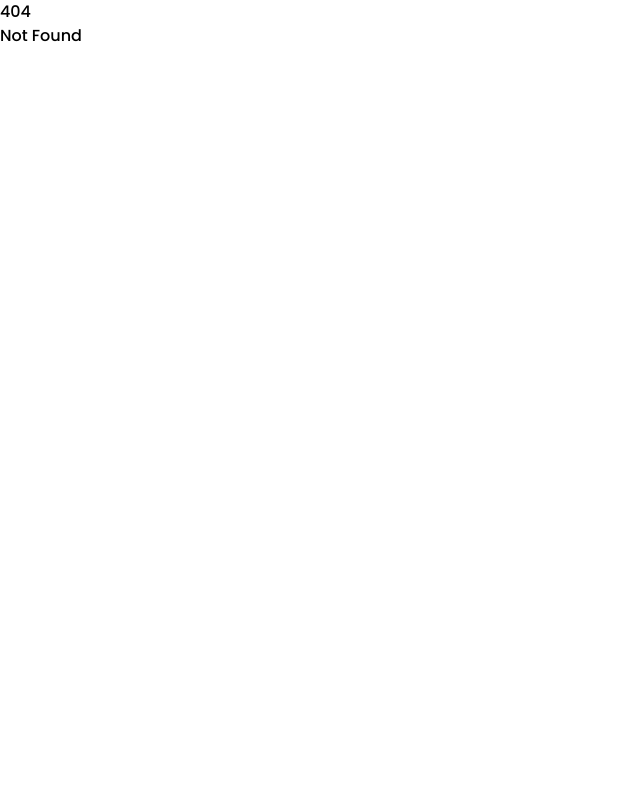
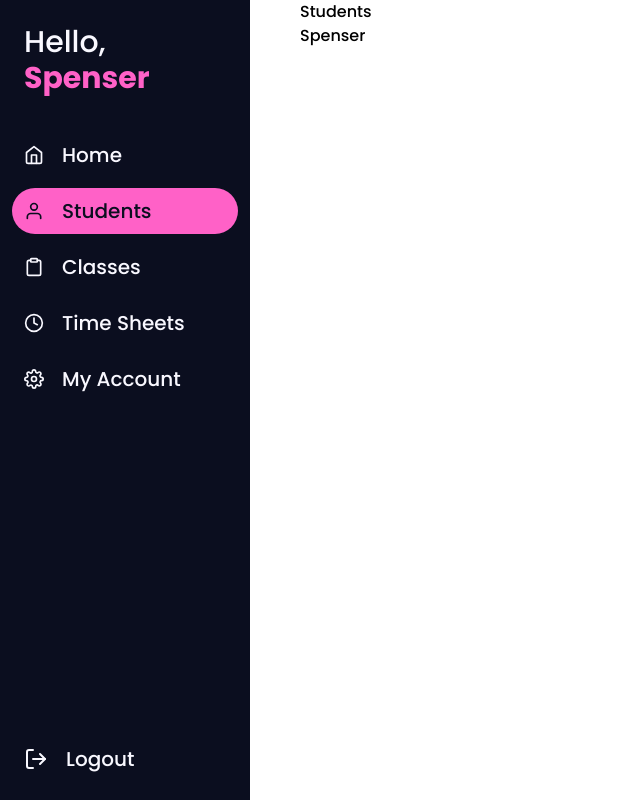
Before and after one commit to speiffer829/suzannes-app, a SvelteKit app: page /students in a window 1280 px wide. Before the commit this address had no page. Shown: the whole page, without its empty margins (0-640 px from the left). Built offline with nearby package versions, Linux system fonts and the light colour scheme.

Commit message:
current link styles

```diff
--- a/src/routes/(dashboard)/Sidebar.svelte
+++ b/src/routes/(dashboard)/Sidebar.svelte
@@ -1,8 +1,14 @@
+<script>
+	import { page } from '$app/stores';
+
+	$: console.log($page);
+</script>
+
 <aside class="bg-dark min-h-screen text-light flex flex-col">
 	<h2 class="p-6 text-3xl">Hello, <span class="text-pink font-bold">Spenser</span></h2>
 
 	<nav class="p-3">
-		<a href="/" class="px-3 py-2 mb-1">
+		<a href="/" class="px-3 py-2 mb-1" class:active={$page.routeId === '(dashboard)'}>
 			<svg
 				xmlns="http://www.w3.org/2000/svg"
 				width="20"
@@ -20,7 +26,7 @@
 			>
 			<span>Home</span>
 		</a>
-		<a href="/" class="px-3 py-2">
+		<a href="/students" class="px-3 py-2" class:active={$page.url.pathname.includes('/students')}>
 			<svg
 				xmlns="http://www.w3.org/2000/svg"
 				width="20"
@@ -36,7 +42,7 @@
 			>
 			<span>Students</span>
 		</a>
-		<a href="/" class="px-3 py-2">
+		<a href="/" class="px-3 py-2" class:active={$page.url.pathname.includes('/classes')}>
 			<svg
 				xmlns="http://www.w3.org/2000/svg"
 				width="20"
@@ -59,7 +65,7 @@
 			>
 			<span>Classes</span>
 		</a>
-		<a href="/" class="px-3 py-2">
+		<a href="/" class="px-3 py-2" class:active={$page.url.pathname.includes('/time-sheets')}>
 			<svg
 				xmlns="http://www.w3.org/2000/svg"
 				width="20"
@@ -75,7 +81,7 @@
 			>
 			<span>Time Sheets</span>
 		</a>
-		<a href="/" class="px-3 py-2">
+		<a href="/" class="px-3 py-2" class:active={$page.url.pathname.includes('/my-account')}>
 			<svg
 				xmlns="http://www.w3.org/2000/svg"
 				width="20"
@@ -157,6 +163,10 @@
 				background: hsl(0 0% 100% / 15%);
 			}
 
+			&.active {
+				background: var(--pink);
+				color: var(--dark);
+			}
 			span {
 				display: block;
 			}
--- /dev/null
+++ b/src/routes/(dashboard)/students/+page.svelte
@@ -0,0 +1,2 @@
+<h1>Students</h1>
+<a href="/students/1">Spenser</a>
--- /dev/null
+++ b/src/routes/(dashboard)/students/[id]/+page.svelte
@@ -0,0 +1 @@
+<h1>Spenser</h1>
```
